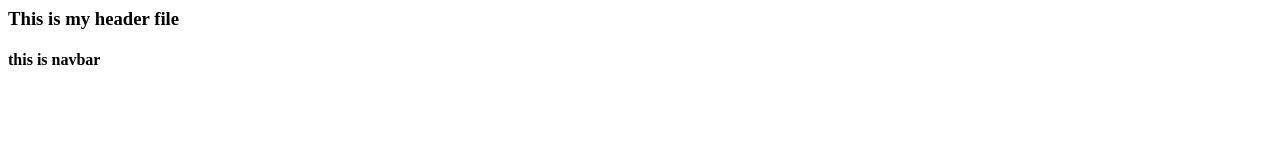
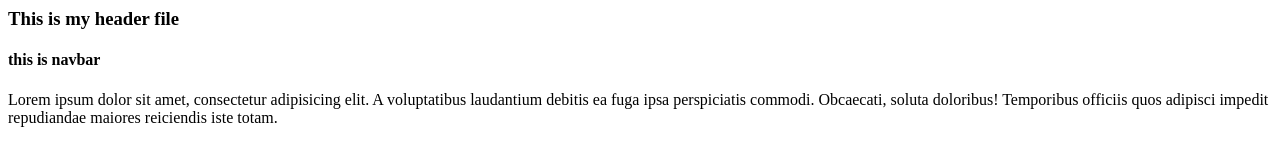
Before and after one commit to sufianahmed007/project, a plain HTML site: page header.html in a window 1280 px wide. Drawn offline with Linux system fonts and the light colour scheme.

Commit message:
added some text

```diff
--- a/header.html
+++ b/header.html
@@ -7,5 +7,7 @@
   <body>
     <h3>This is my header file</h3>
     <h4>this is navbar</h4>
+
+     Lorem ipsum dolor sit amet, consectetur adipisicing elit. A voluptatibus laudantium debitis ea fuga ipsa perspiciatis commodi. Obcaecati, soluta doloribus! Temporibus officiis quos adipisci impedit repudiandae maiores reiciendis iste totam.
   </body>
 </html>
```
